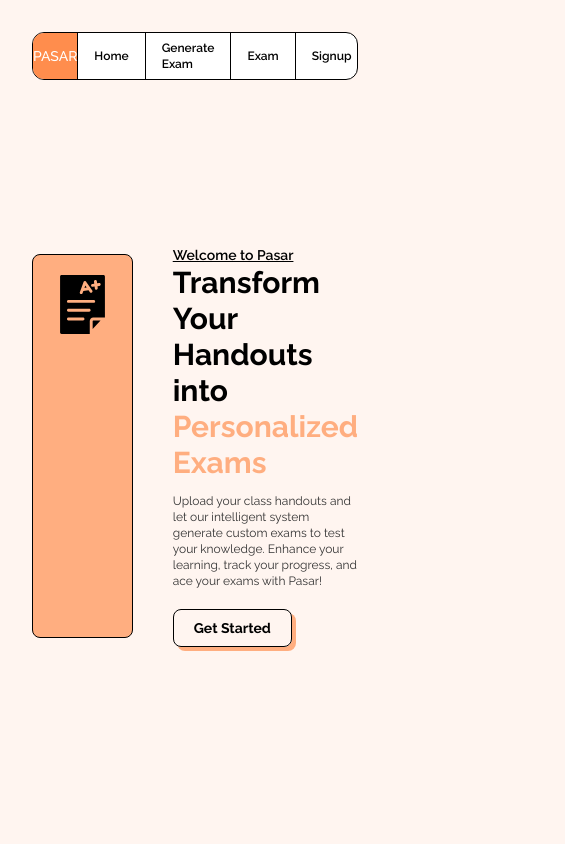
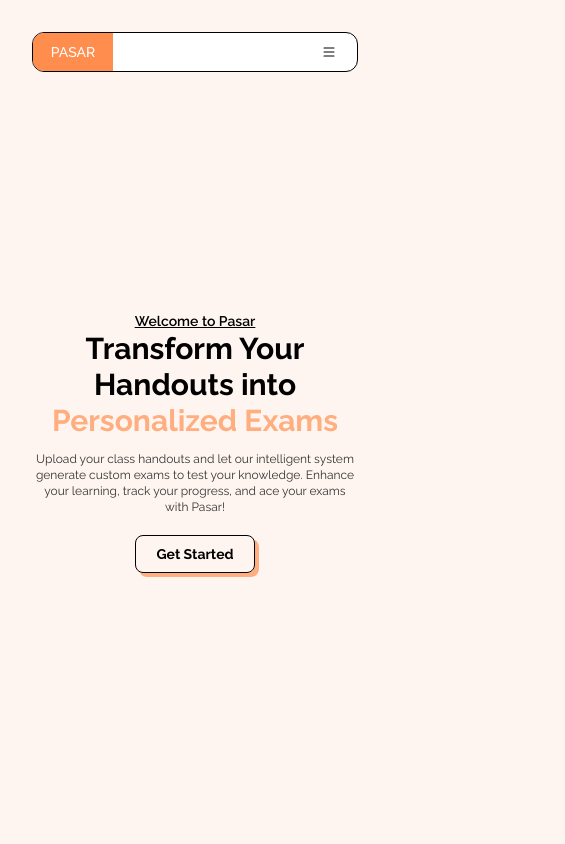
Before and after one commit to leynnnnnn0/pasar, a Vue app: page / in a window 390 px wide. Shown: the top 844 px of the page, 565 px wide, since content can reach past the window. Built offline with nearby package versions, Linux system fonts and the light colour scheme.

Commit message:
added responsive design for mobile

```diff
--- a/src/components/Navigation.vue
+++ b/src/components/Navigation.vue
@@ -18,11 +18,11 @@ const navLinks = [
 </script>
 
 <template>
-  <nav class="flex items-center justify-between w-full h-12 border border-black bg-white rounded-xl overflow-hidden">
-      <RouterLink to="/" class="cursor-pointer flex items-center justify-center h-full w-32 bg-dark-orange ">
+  <nav class="flex items-center justify-between min-w-full border border-black bg-white rounded-xl overflow-hidden md:h-12 h-10">
+      <RouterLink to="/" class="cursor-pointer flex items-center justify-center h-full bg-dark-orange md:text-sm text-xs md:w-32 w-20">
         <span class="text-sm text-white font-medium">PASAR</span>
       </RouterLink>
-    <section class="divide-x divide-solid divide-black flex h-full w-fit border-l border-black">
+    <section class="divide-x divide-solid divide-black md:flex h-full w-fit border-l border-black hidden">
         <NavLink v-for="(navLink, index) in navLinks"
                  :key="index"
                  :to="navLink.to"
@@ -30,5 +30,10 @@ const navLinks = [
         <button @click="$emit('signupButton')" class="flex items-center justify-center h-full px-4 text-xs font-semibold">Signup</button>
         <button @click="$emit('loginButton')" class="bg-secondary flex items-center justify-center h-full px-4 text-xs font-semibold">Login</button>
     </section>
+    <section class="mr-5 md:hidden">
+      <svg xmlns="http://www.w3.org/2000/svg" width="16" height="16" fill="currentColor" class="bi bi-list" viewBox="0 0 16 16">
+        <path fill-rule="evenodd" d="M2.5 12a.5.5 0 0 1 .5-.5h10a.5.5 0 0 1 0 1H3a.5.5 0 0 1-.5-.5m0-4a.5.5 0 0 1 .5-.5h10a.5.5 0 0 1 0 1H3a.5.5 0 0 1-.5-.5m0-4a.5.5 0 0 1 .5-.5h10a.5.5 0 0 1 0 1H3a.5.5 0 0 1-.5-.5"/>
+      </svg>
+    </section>
   </nav>
 </template>
--- a/src/views/BenefitsView.vue
+++ b/src/views/BenefitsView.vue
@@ -37,10 +37,10 @@ const benefits = [
       <section class="space-y-16">
         <section class="w-full flex flex-col items-center justify-center">
           <H1>Our Benefits</H1>
-          <Paragraph class="w-[650px] font-semibold text-center mt-3">With a dedicated team of experienced educators, state-of-the-art facilities, and a comprehensive curriculum, we aim to lay a strong foundation for your child's future.</Paragraph>
+          <Paragraph class="max-w-[650px] font-semibold text-center mt-3">With a dedicated team of experienced educators, state-of-the-art facilities, and a comprehensive curriculum, we aim to lay a strong foundation for your child's future.</Paragraph>
         </section>
         <section class="flex-1 max-w-[800px] mx-auto">
-          <div class="grid grid-cols-3 gap-8">
+          <div class="grid md:grid-cols-3 grid-cols-1 gap-8 w-fit mx-auto">
             <AboutContainer v-for="(benefit, index) in benefits"
                             :key="index"
                             :context="benefit.title"
--- a/src/views/HomeView.vue
+++ b/src/views/HomeView.vue
@@ -43,7 +43,7 @@ const generateExam = async () => {
         const body = {
           topic: content.value
         }
-        await axios.post('http://localhost:8080/api/openai/generate-questions', body, {
+        await axios.post('http://localhost:8080/api/openai/test', body, {
           'Content-Type': 'application/json'
         }).then(result => {
           console.log(result);
--- a/src/views/WelcomeView.vue
+++ b/src/views/WelcomeView.vue
@@ -22,23 +22,23 @@ const handleLogin = () => {
 </script>
 
 <template>
-  <div class="flex flex-col p-8 min-h-screen">
+  <div class="flex flex-col p-8 md:min-h-screen h-screen">
     <LoginForm v-show="showLoginForm" @hide-login="handleLogin()"/>
     <SignupForm v-show="showSignupForm" @hide-signup="handleSignup()"/>
     <Navigation @signup-button="handleSignup()" @login-button="handleLogin()"/>
     <div class="flex-1 flex items-center justify-center gap-10">
-      <section class="p-5 h-96 w-96 bg-secondary border border-black rounded-lg">
+      <section class="p-5 h-96 w-96 bg-secondary border border-black rounded-lg md:block hidden">
         <img src="/src/assets/home.svg" alt="">
       </section>
       <section class="flex flex-col w-[400px]">
-          <span class="underline text-sm font-semibold">Welcome to Pasar</span>
-          <H1>Transform Your Handouts into
-            <span class="text-secondary">Personalized Exams</span></H1>
-          <paragraph class="mt-3">
+          <span class="underline text-sm font-semibold md:text-left text-center">Welcome to Pasar</span>
+          <H1 class="md:text-left text-center">Transform Your Handouts into
+            <span class="text-secondary md:text-left text-center">Personalized Exams</span></H1>
+          <paragraph class="mt-3 md:text-left text-center">
             Upload your class handouts and let our intelligent system generate custom exams to test your knowledge.
             Enhance your learning, track your progress, and ace your exams with Pasar!
           </paragraph>
-        <PrimaryButton @click="handleLogin()" title="Get Started"/>
+        <PrimaryButton class="md:self-start self-center" @click="handleLogin()" title="Get Started"/>
       </section>
     </div>
   </div>
```
